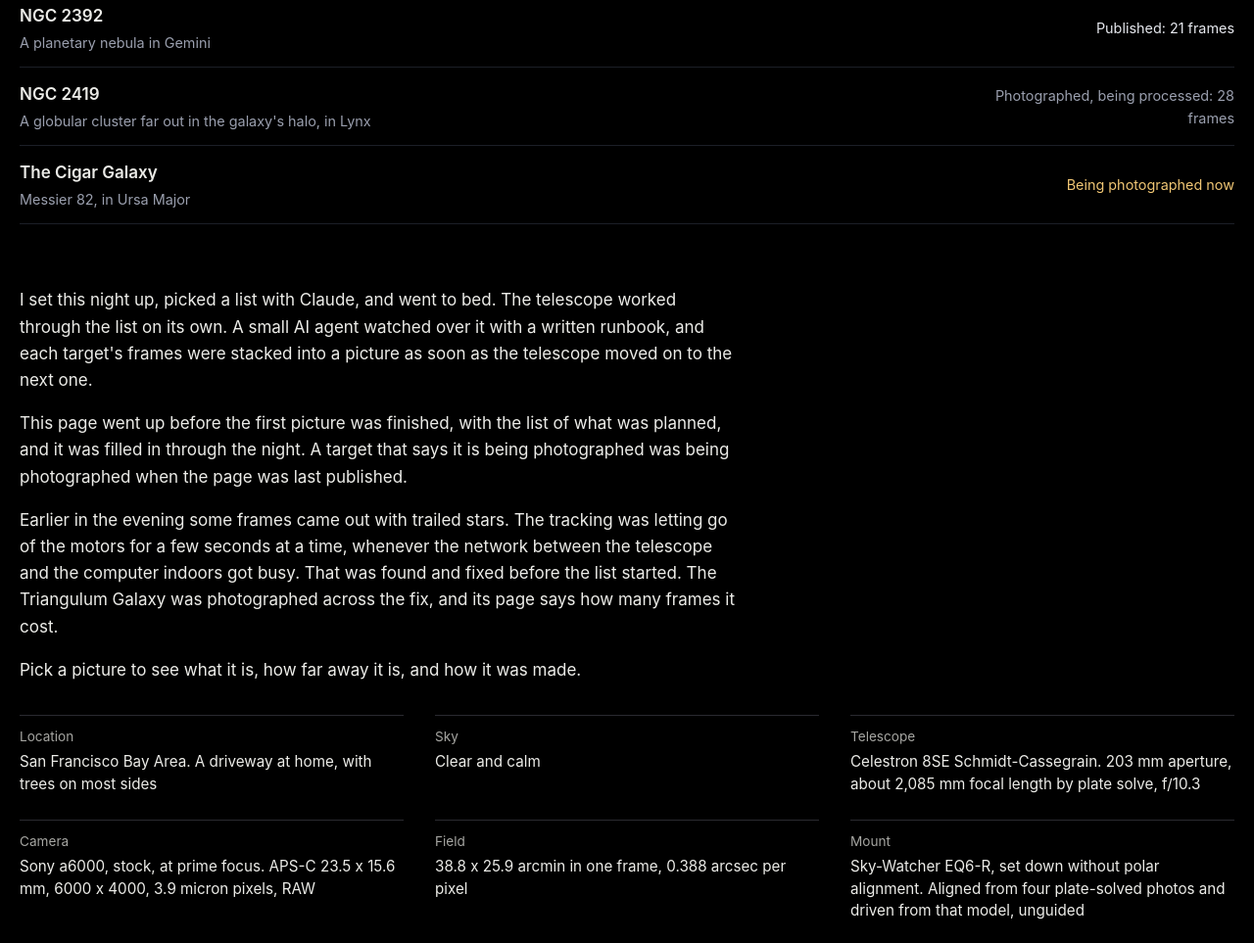
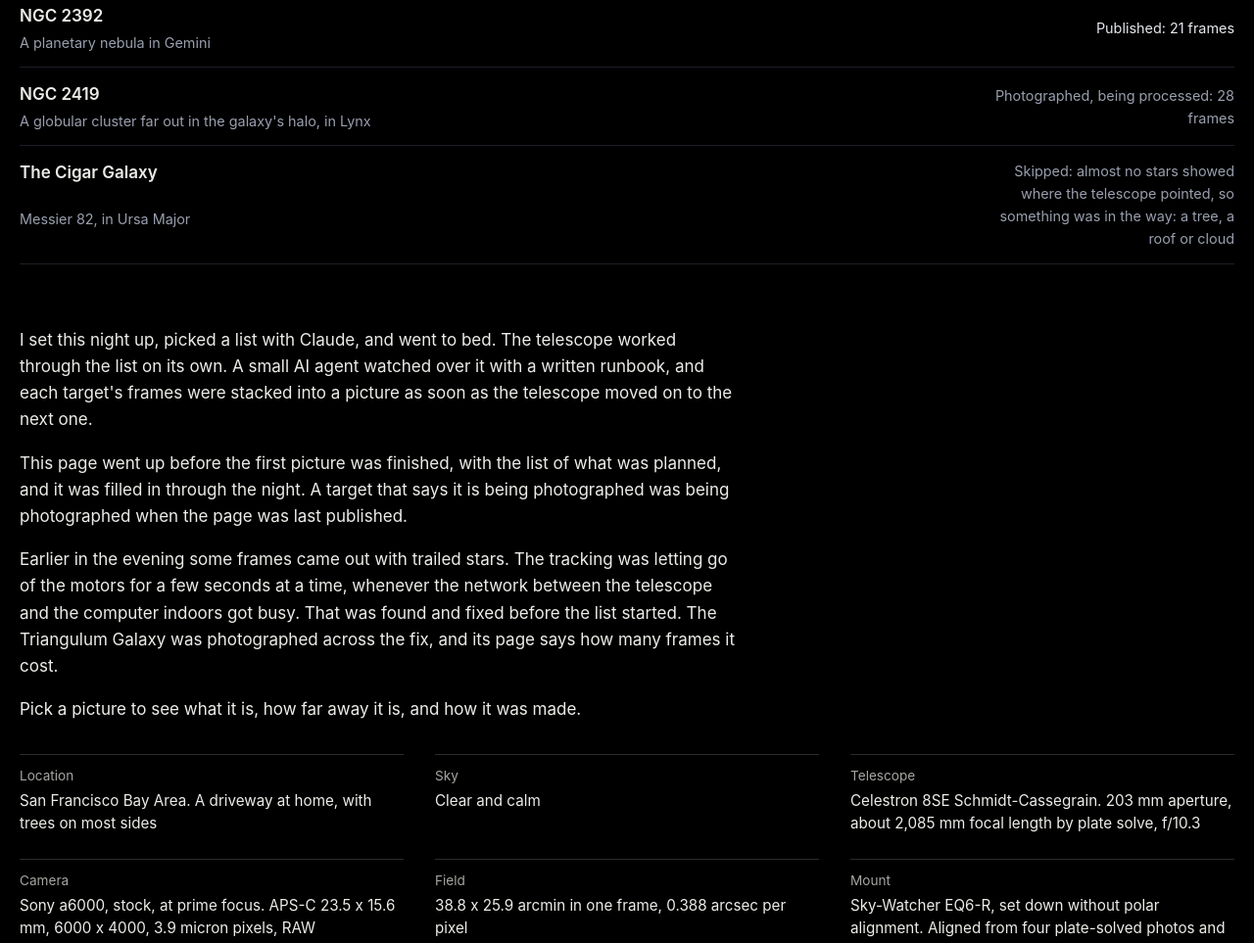
Before and after one commit to bradgessler/observatory-blog, a plain HTML site: page observations/2026-10-12/index.html in a window 1280 px wide. Shown: the part 2642-3605 px from the top of the page at 98% size. Drawn offline with Linux system fonts and the light colour scheme.

Commit message:
Night of 12 October 2026: the Cigar Galaxy was skipped

```diff
--- a/observations/2026-10-12/index.html
+++ b/observations/2026-10-12/index.html
@@ -196,11 +196,11 @@
   </a>
 </li>
 
-<li class="is-observing">
+<li class="is-skipped">
   <a href="cigar-galaxy.html">
     <strong>The Cigar Galaxy</strong>
     <span class="detail">Messier 82, in Ursa Major</span>
-    <span class="state">Being photographed now</span>
+    <span class="state">Skipped: almost no stars showed where the telescope pointed, so something was in the way: a tree, a roof or cloud</span>
   </a>
 </li>
 </ol>
```
Also changed, not shown: observations/2026-10-12/cigar-galaxy.html (+1 -1 lines).
